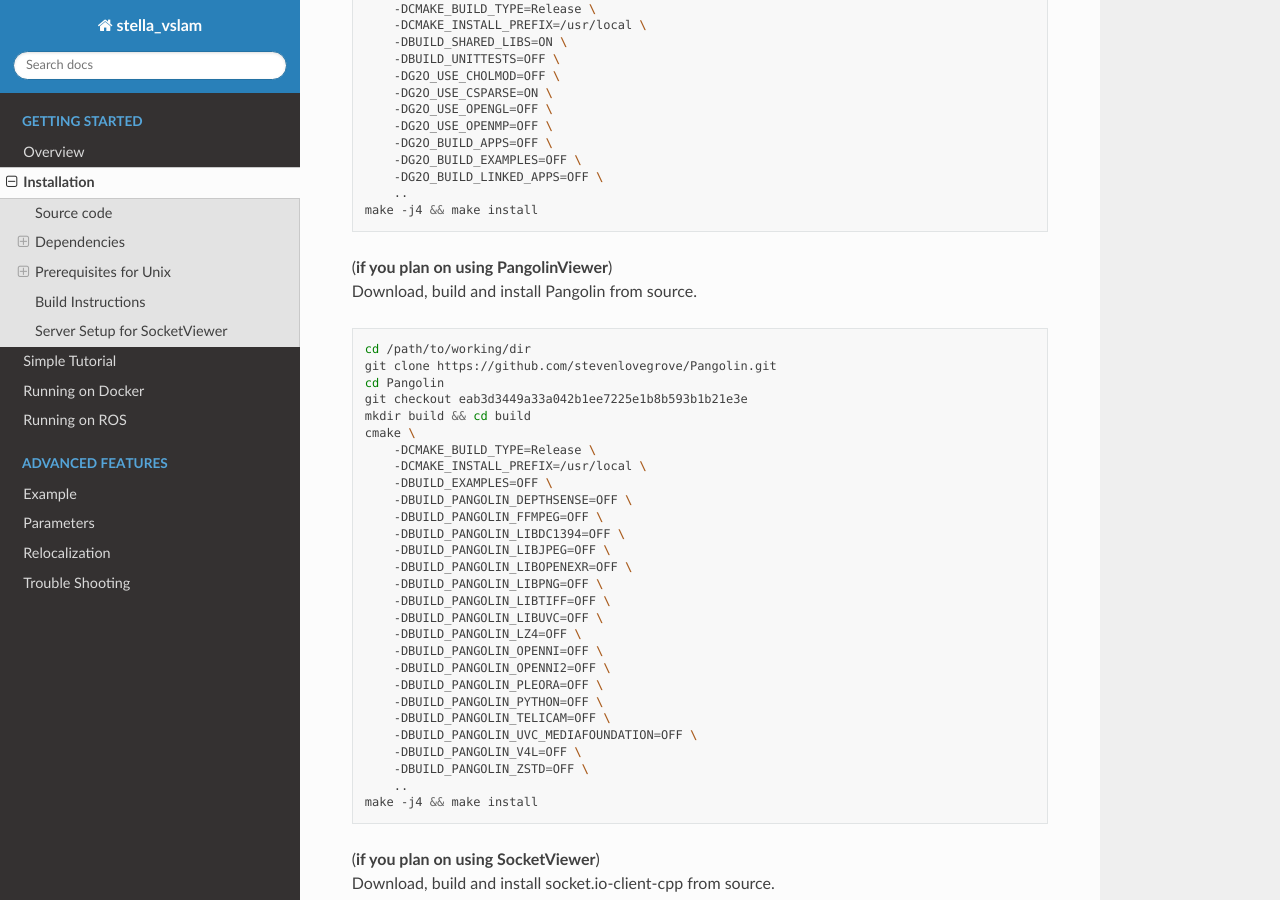
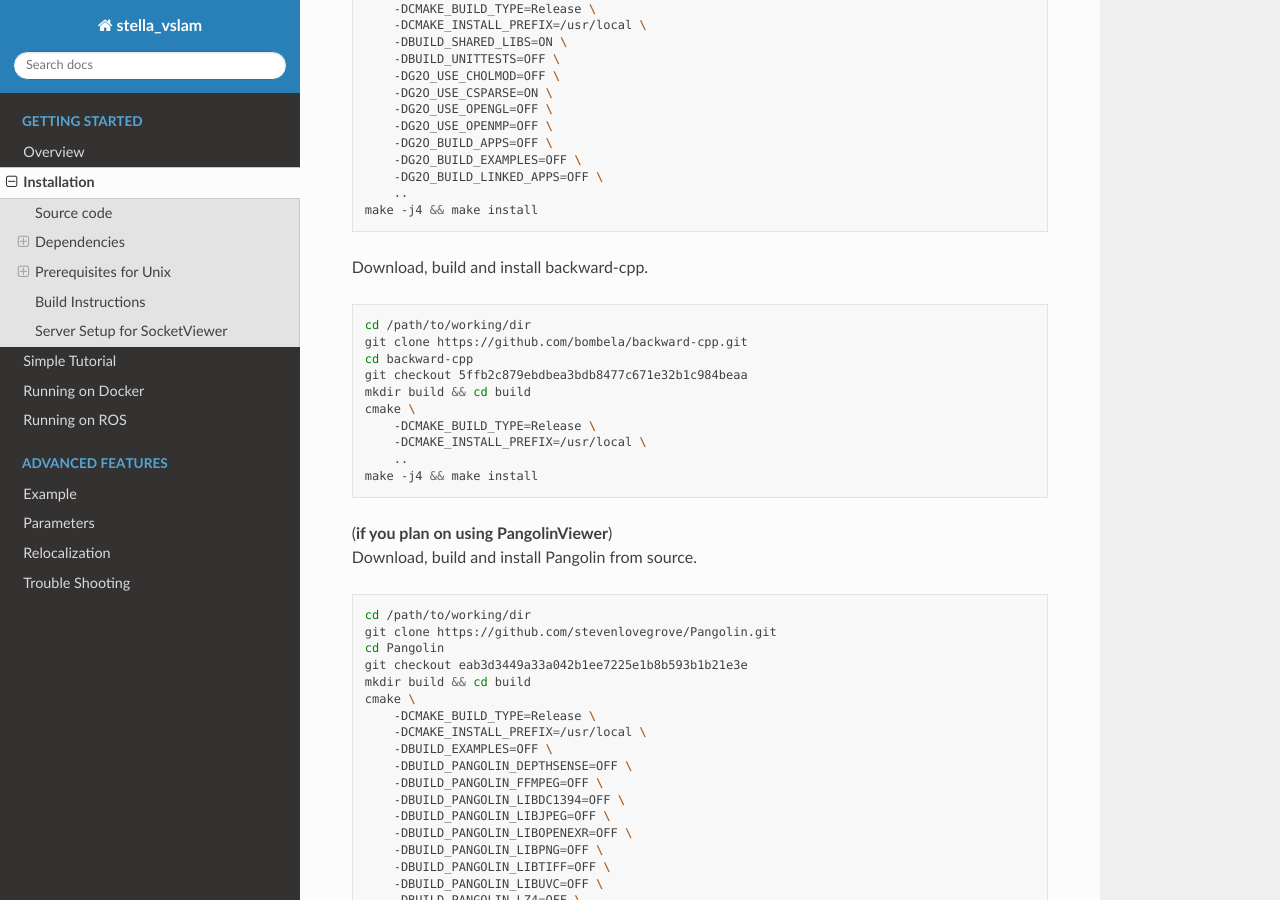
Before and after one commit to stella-cv/docs, a Sphinx documentation site: the page built from docs/installation.rst, in a window 1280 px wide and 900 px high, scrolled down 4621 px. Built offline with Sphinx 7.4.7 and the Read the Docs theme 2.0.0, drawn with Linux system fonts in a browser that asks for light colours.

Commit message:
Add install Instructions for backward-cpp

```diff
--- a/docs/installation.rst
+++ b/docs/installation.rst
@@ -270,6 +270,21 @@ Download, build and install g2o.
         ..
     make -j4 && make install
 
+Download, build and install backward-cpp.
+
+.. code-block:: bash
+
+    cd /path/to/working/dir
+    git clone https://github.com/bombela/backward-cpp.git
+    cd backward-cpp
+    git checkout 5ffb2c879ebdbea3bdb8477c671e32b1c984beaa
+    mkdir build && cd build
+    cmake \
+        -DCMAKE_BUILD_TYPE=Release \
+        -DCMAKE_INSTALL_PREFIX=/usr/local \
+        ..
+    make -j4 && make install
+
 | (**if you plan on using PangolinViewer**)
 | Download, build and install Pangolin from source.
 
```
